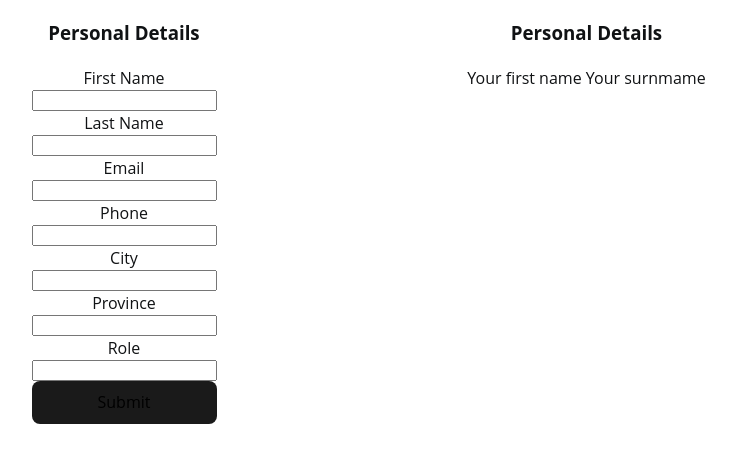
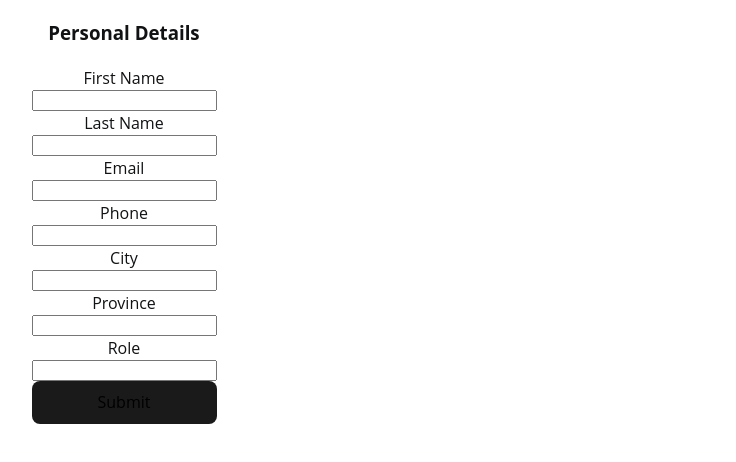
Before and after one commit to mothibimalebana/resume-builder, a React (Vite) app: page / in a window 1280 px wide. Shown: the top 462 px of the page, without its empty margins (146-882 px from the left). Built offline with nearby package versions, Linux system fonts and the light colour scheme.

Commit message:
Cv component recieves response on submission
when user clicks submit after filling the form, the cv component recieves the personalDetails object

```diff
--- a/src/App.jsx
+++ b/src/App.jsx
@@ -5,8 +5,8 @@ import { useState } from 'react';
 
 function App() {
   const [personalDetails, setPersonalDetails] = useState({
-    firstName: 'Your first name',
-    secondName: 'Your surnmame',
+    'First Name': 'Your first name',
+    'Last Name': 'Your surnmame',
     email: 'youremail@gmail.com',
     phone: '+27713346084',
     city: 'Townsville',
@@ -14,14 +14,14 @@ function App() {
     role: 'Developer',
   });
 
-  const [education, setEducation] = useState('');
+  // const [education, setEducation] = useState('');
   return (
     <>
       <div className="form">
         <Form setUserResponse={setPersonalDetails} />
       </div>
       <div className="cv">
-        <Cv userResponse={personalDetails} sectionTitle="Personal Details" />
+        <Cv userResponse={personalDetails} />
       </div>
     </>
   );
--- a/src/components/cv/Cv.jsx
+++ b/src/components/cv/Cv.jsx
@@ -1,12 +1,21 @@
-export default function Cv({ sectionTitle, userResponse }) {
+function SectionCv({ sectionTitle, userResponse }) {
+  return (
+    <>
+      <div>
+        <div className={sectionTitle}>{}</div>
+      </div>
+    </>
+  );
+}
+export default function Cv({ userResponse }) {
   console.log(userResponse);
   return (
     <>
       <div>
-        <h3>{sectionTitle}</h3>
-        <div className="personalInfo">
-          {userResponse.firstName + ' ' + userResponse.secondName}
-        </div>
+        <SectionCv
+          sectionTitle="Personal Details"
+          userResponse={userResponse}
+        ></SectionCv>
       </div>
     </>
   );
--- a/src/components/form/Form.jsx
+++ b/src/components/form/Form.jsx
@@ -18,10 +18,10 @@ function Input({ title, width, height, required, type }) {
 
 export function Section({ sectionTitle, sectionContent, setUserResponse }) {
   function handleResponse(event) {
-    let userResponse = [];
-    const sectionLength = sectionContent.length;
-    for (let i = 0; i < sectionLength; i++) {
-      userResponse.push(event.target[i].value);
+    let userResponse = {};
+    for (let key in sectionContent) {
+      // console.log(sectionContent[key].title, event.target[key].value);
+      userResponse[sectionContent[key].title] = event.target[key].value;
     }
     setUserResponse(userResponse);
     event.preventDefault();
```
